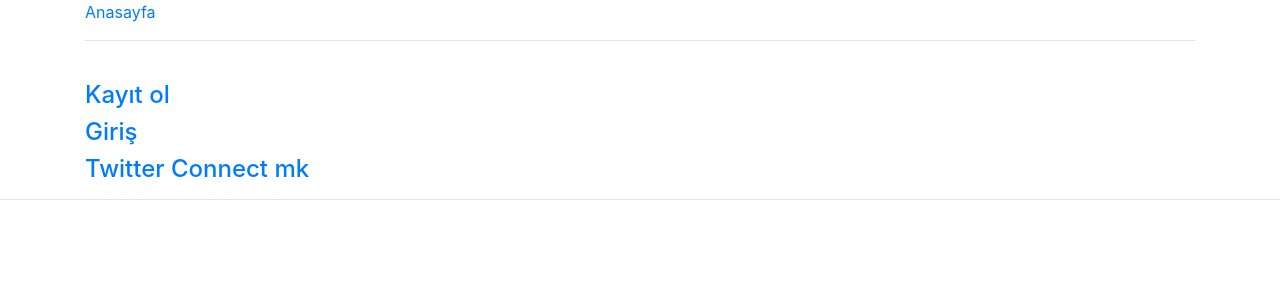
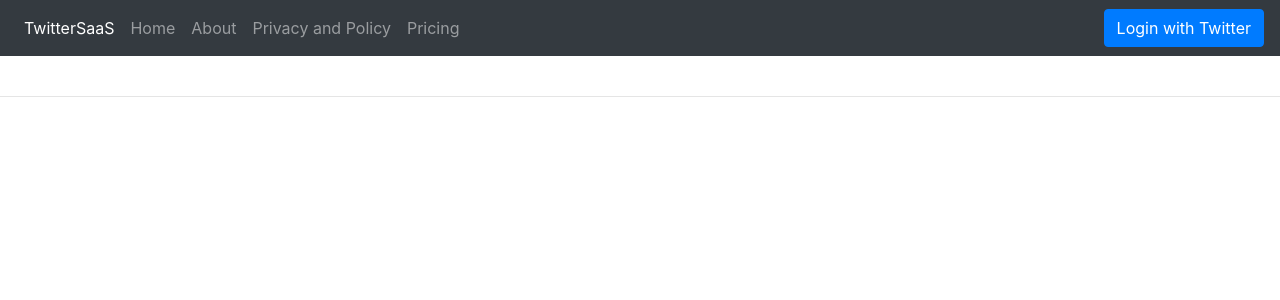
Before and after one commit to buurak/twitter-flask, a Flask app: page / in a window 1280 px wide. Shown: the top 300 px of the page. Run offline with Flask 2, Linux system fonts and the light colour scheme; some libraries are stand-ins or nearby versions.

Commit message:
Added new theme and progress bar and new urls

```diff
--- a/src/app.py
+++ b/src/app.py
@@ -1,8 +1,9 @@
-from flask import Flask, redirect, url_for, session, request, render_template, flash
+from flask import Flask, redirect, url_for, session, request, render_template, flash, Response
 from flask_sqlalchemy import SQLAlchemy
 from flask_login import UserMixin, current_user, LoginManager, login_required, login_user, logout_user
 from sqlalchemy.orm.exc import NoResultFound
-import tweepy, time
+import tweepy
+import time
 
 from forms import LoginForm, RegisterForm
 from werkzeug.security import generate_password_hash, check_password_hash
@@ -18,7 +19,7 @@ CONSUMER_SECRET = app.config["CONSUMER_SECRET"]
 ACCESS_TOKEN = app.config["ACCESS_TOKEN"]
 ACCESS_TOKEN_SECRET = app.config["ACCESS_TOKEN_SECRET"]
 
-app.config['SQLALCHEMY_DATABASE_URI'] = 'sqlite:////home/brk/Desktop/twitter-flask/src/database.db'
+app.config['SQLALCHEMY_DATABASE_URI'] = 'sqlite:////home/ilteriskeskin/Belgeler/twitter-flask/src/database.db'
 db = SQLAlchemy(app)
 from models import User
 
@@ -26,6 +27,7 @@ from models import User
 consumer_key = CONSUMER_KEY
 consumer_secret = CONSUMER_SECRET
 callback = 'http://127.0.0.1:5000/callback'
+
 
 def diff(li1, li2):
     return (list(list(set(li1)-set(li2)) + list(set(li2)-set(li1))))
@@ -60,13 +62,15 @@ def home():
         auth = tweepy.OAuthHandler(consumer_key, consumer_secret, callback)
         auth.set_access_token(token, token_secret)
         api = tweepy.API(auth)
-        return render_template("index.html")
+        username = api.me().screen_name
+        return render_template("index.html", username=username)
     else:
         return render_template("index.html")
 
 
 @app.route('/unfollowers', methods = ['GET','POST'])
 def unfollowers():
+    session['progress'] = True
     if 'token' in session:
         starttime = time.time()
         token, token_secret = session['token']
@@ -191,3 +195,32 @@ def register():
 def logout():
     session.clear()
     return redirect(url_for('home'))
+
+
+@app.route('/progress')
+def progress():
+	def generate():
+		x = 0
+
+		while x <= 99:
+			yield "data:" + str(x) + "\n\n"
+			x = x + 10
+			time.sleep(2)
+
+	return Response(generate(), mimetype= 'text/event-stream')
+
+
+@app.route('/about/')
+def about():
+    return "about"
+
+
+@app.route('/privacy_policy/')
+def privacy_policy():
+    return "privacy_policy"
+
+
+
+@app.route('/pricing/')
+def pricing():
+    return "pricing"
--- a/src/templates/base.html
+++ b/src/templates/base.html
@@ -13,16 +13,67 @@
 
 <body>
 
+    <nav class="navbar navbar-expand-md navbar-dark bg-dark">
+        <div class="navbar-collapse collapse w-100 order-1 order-md-0 dual-collapse2">
+            <ul class="navbar-nav mr-auto">
+                <li class="nav-item active">
+                    <a class="nav-link" href="/">TwitterSaaS</a>
+                </li>
+                <li class="nav-item">
+                    <a class="nav-link" href="/">Home</a>
+                </li>
+                <li class="nav-item">
+                    <a class="nav-link" href="/about">About</a>
+                </li>
+                <li class="nav-item">
+                    <a class="nav-link" href="/privacy_policy">Privacy and Policy</a>
+                </li>
+                <li class="nav-item">
+                    <a class="nav-link" href="/pricing">Pricing</a>
+                </li>
+            </ul>
+        </div>
+        <div class="navbar-collapse collapse w-100 order-3 dual-collapse2">
+            <ul class="navbar-nav ml-auto">
+                <!-- <li class="nav-item">
+                    <a class="nav-link" href="#">Right</a>
+                </li>
+                <li class="nav-item">
+                    <a class="nav-link" href="#">Link</a>
+                </li> -->
+                {% if session['token'] %}
+                <li class="nav-item">
+                    <a class="nav-link" href="/logout">Logout</a>
+                </li>
+                {% else %}
+                <li class="nav-item">
+                    <a class="btn btn-primary" href="/auth">Login with Twitter</a>
+                </li>
+                {% endif %}
+            </ul>
+        </div>
+    </nav>
+    <br>
     <div class="container">
-
-    <a href="/">Anasayfa</a>
-    <hr><br>
 
         {% block body %}
 
         {% endblock body %}
 
     </div>
+
+    <script>
+
+        var source = new EventSource("/progress");
+        source.onmessage = function (event) {
+            $('.progress-bar').css('width', event.data + '%').attr('aria-valuenow', event.data);
+            $('.progress-bar-label').text(event.data + '%');
+
+            if (event.data == 100) {
+                source.close()
+            }
+        }
+    </script>
 
     <script src="https://code.jquery.com/jquery-3.2.1.slim.min.js"
         integrity="sha384-KJ3o2DKtIkvYIK3UENzmM7KCkRr/rE9/Qpg6aAZGJwFDMVNA/GpGFF93hXpG5KkN"
--- a/src/templates/index.html
+++ b/src/templates/index.html
@@ -2,31 +2,41 @@
 
 {% block body %}
 
-
-<h4>
-    <a href="/register">Kayıt ol</a>
-</h4>
-<h4>
-    <a href="/login">Giriş</a>
-</h4>
-<h4>
-    <a href="/auth">Twitter Connect mk</a>
-</h4>
-
 {% if session['token'] %}
 <h5>
-    Hoşgeldin {{ session['email'] }} Token bilgilerin {{ session['token'] }}
+    Hoşgeldin {{ username }}
 </h5>
 
-<p>Seni takip etmeyenleri görmek için <a href="/unfollowers">tıkla!</a></p>
+
+
+
+<div id="content">
+
+</div>
+
+<p>Seni takip etmeyenleri görmek için <input class="btn btn-primary" type="submit" value="Submit"
+        onclick="unfollowers()"></p>
+
 <p>Favorilerini silmek için <a href="/favorites">tıkla!</a></p>
 <p>Tweetlerini silmek için <a href="/delete_tweets">tıkla!</a></p>
 <p><b>test için</b> <a href="/test">tıkla!</a></p>
 
-<a href="/logout/">Çıkış yap!</a>
-
 {% endif %}
 
 
+<script>
+    function unfollowers() {
+        const div = document.createElement('div');
 
+        div.className = 'progress';
+
+        div.innerHTML = `
+                <div class="progress-bar progress-bar-striped active" role="progressbar" aria-valuenow="0" aria-valuemin="0"
+                    aria-valuemax="100" style="width: 0%">
+                    <span class="progress-bar-label">0%</span>
+                </div>`;
+        document.getElementById('content').appendChild(div);
+        // window.location.href = "/unfollowers";
+    }
+</script>
 {% endblock body %}
```
